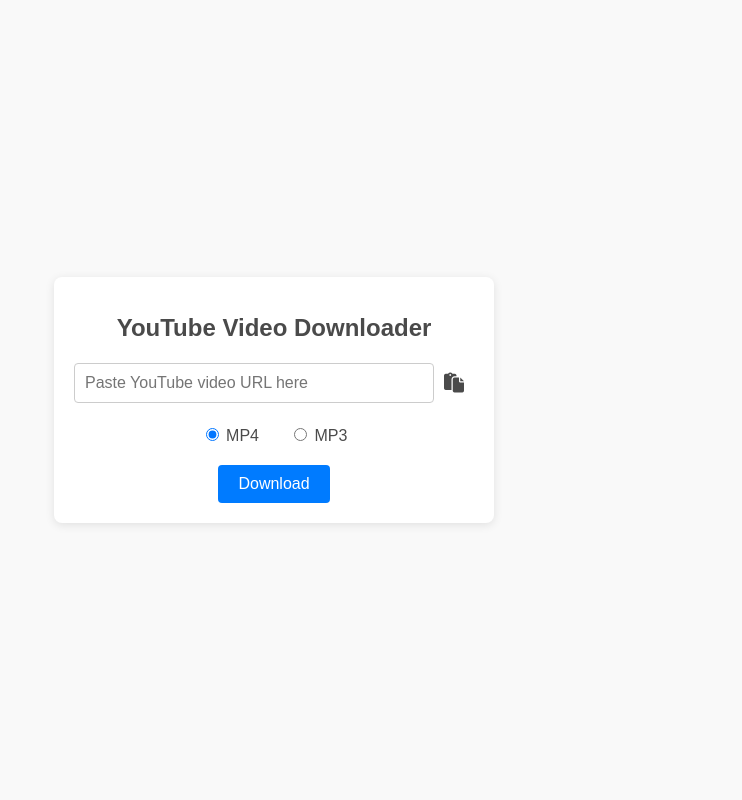
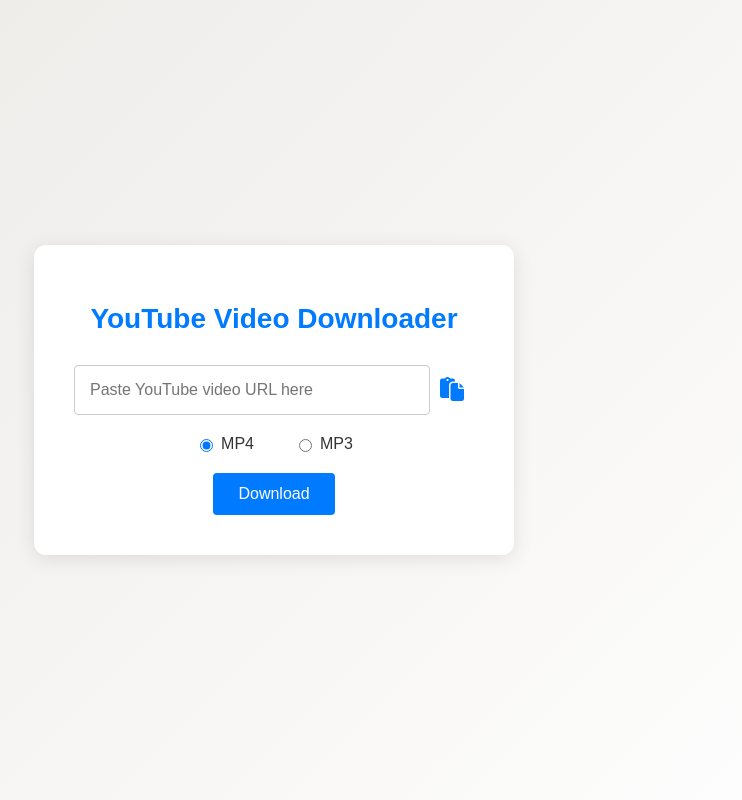
Before and after one commit to Sengkue/downloader-01, a Flask app: page / in a window 1280 px wide. Shown: the whole page, without its empty margins (366-1108 px from the left). Run offline with Flask 3, Linux system fonts and the light colour scheme.

Commit message:
commit 10/10/2024 19:30:30.13

```diff
--- a/static/styles.css
+++ b/static/styles.css
@@ -1,6 +1,7 @@
+/* General Styles */
 body {
     font-family: 'Arial', sans-serif;
-    background-color: #f9f9f9;
+    background: linear-gradient(135deg, #ece9e6, #ffffff); /* Subtle gradient background */
     margin: 0;
     padding: 0;
     display: flex;
@@ -12,19 +13,26 @@
 
 .container {
     background: white;
-    border-radius: 8px;
-    box-shadow: 0 2px 10px rgba(0, 0, 0, 0.1);
-    padding: 20px;
+    border-radius: 12px; /* Rounded corners */
+    box-shadow: 0 4px 20px rgba(0, 0, 0, 0.1); /* Soft shadow */
+    padding: 40px; /* Increased padding for more space */
     width: 400px;
     text-align: center;
+    transition: transform 0.3s; /* Smooth scale transition */
 }
 
-h1 {
-    margin-bottom: 20px;
-    font-size: 24px;
-    color: #4a4a4a;
+.container:hover {
+    transform: scale(1.02); /* Slight scaling effect on hover */
 }
 
+/* Header Styles */
+h1 {
+    margin-bottom: 30px; /* Spacing below the header */
+    font-size: 28px; /* Larger font size */
+    color: #007bff; /* Blue color for the header */
+}
+
+/* Input Group Styles */
 .input-group {
     display: flex;
     justify-content: space-between;
@@ -34,26 +42,34 @@
 
 #video-url {
     flex-grow: 1;
-    padding: 10px;
-    border: 1px solid #ccc;
+    padding: 15px; /* Increased padding */
+    border: 1px solid #ccc; /* Light border */
     border-radius: 4px;
     font-size: 16px;
+    transition: border-color 0.3s; /* Smooth border color change */
 }
 
+#video-url:focus {
+    border-color: #007bff; /* Change border color on focus */
+    outline: none; /* Remove outline */
+}
+
+/* Icon Button Styles */
 .icon-button {
     background: none;
     border: none;
     cursor: pointer;
-    color: #4a4a4a;
-    font-size: 20px;
-    padding: 10px;
-    transition: color 0.3s;
+    color: #007bff; /* Blue color for icons */
+    font-size: 24px; /* Increased icon size */
+    padding: 0 10px; /* Padding for icons */
+    transition: color 0.3s; /* Smooth color change */
 }
 
 .icon-button:hover {
-    color: #007bff;
+    color: #0056b3; /* Darker blue on hover */
 }
 
+/* Format Group Styles */
 .format-group {
     display: flex;
     justify-content: center;
@@ -61,28 +77,37 @@
 }
 
 .format-group label {
-    margin: 0 15px;
+    margin: 0 20px;
     font-size: 16px;
-    color: #4a4a4a;
+    color: #333;
+    display: flex;
+    align-items: center; /* Center align text and radio button */
 }
 
+.format-group input[type="radio"] {
+    margin-right: 8px; /* Spacing between radio and label */
+}
+
+/* Download Button Styles */
 .download-button {
-    padding: 10px 20px;
+    padding: 12px 25px; /* Increased padding for the button */
     border: none;
     border-radius: 4px;
-    background-color: #007bff;
+    background-color: #007bff; /* Blue background */
     color: white;
     font-size: 16px;
     cursor: pointer;
-    transition: background-color 0.3s;
+    transition: background-color 0.3s, transform 0.3s; /* Smooth transitions */
 }
 
 .download-button:hover {
-    background-color: #0056b3;
+    background-color: #0056b3; /* Darker blue on hover */
+    transform: translateY(-2px); /* Slight lift effect on hover */
 }
 
+/* Error Message Styles */
 .error-message {
-    color: #d9534f;
-    margin-top: 10px;
+    color: #d9534f; /* Red color for error messages */
+    margin-top: 15px;
     font-size: 14px;
 }
```
